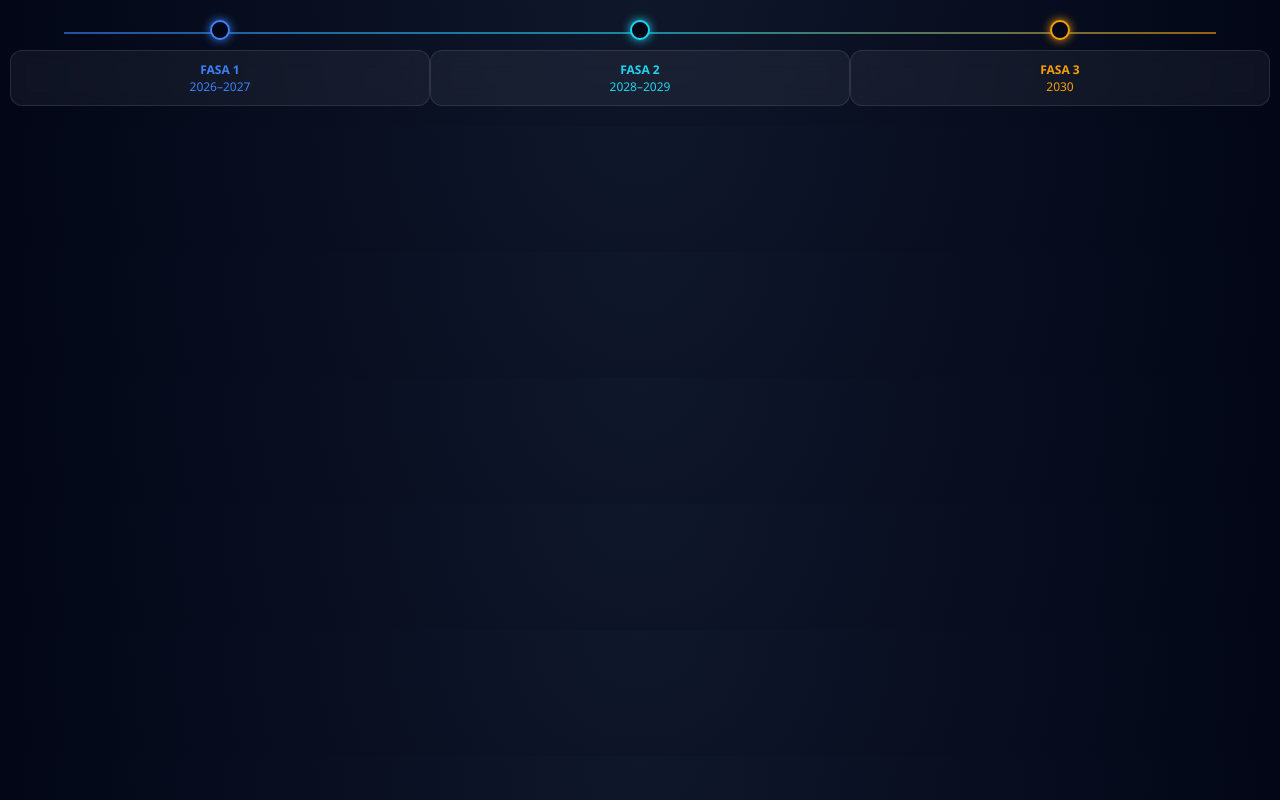
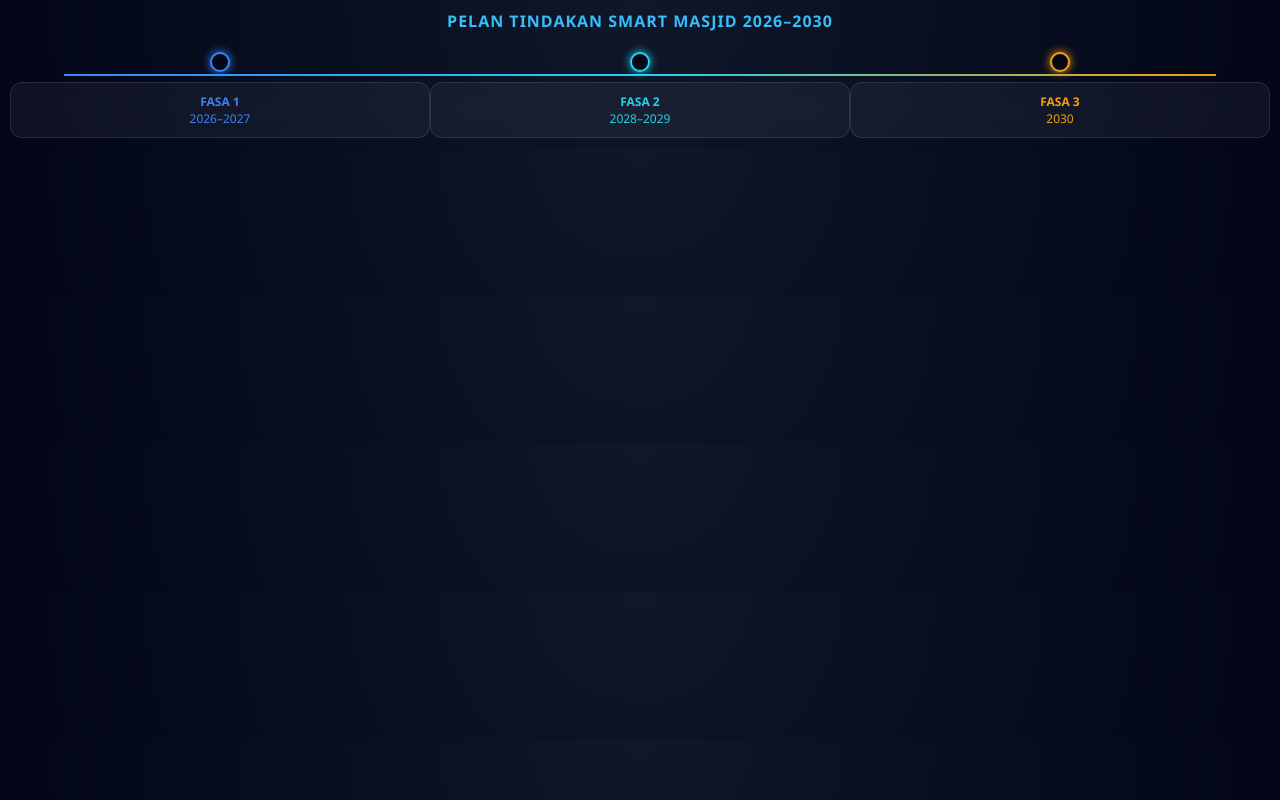
Before and after one commit to ira4982/HTMLtimeline, a plain HTML site: page index.html in a window 1280 px wide. Drawn offline with Linux system fonts and the light colour scheme.

Commit message:
Update index.html

```diff
--- a/index.html
+++ b/index.html
@@ -12,11 +12,21 @@ body {
     color: #e2e8f0;
 }
 
+/* TITLE */
+.title {
+    text-align: center;
+    font-weight: bold;
+    font-size: 16px;
+    padding: 10px;
+    letter-spacing: 1px;
+    color: #38bdf8;
+}
+
 /* Timeline */
 .timeline {
     display: flex;
     justify-content: space-between;
-    padding: 20px 10px;
+    padding: 10px;
     position: relative;
 }
 
@@ -28,7 +38,6 @@ body {
     right: 5%;
     height: 2px;
     background: linear-gradient(to right, #3b82f6, #22d3ee, #f59e0b);
-    opacity: 0.6;
 }
 
 /* Phase */
@@ -36,7 +45,6 @@ body {
     flex: 1;
     text-align: center;
     cursor: pointer;
-    position: relative;
 }
 
 .node {
@@ -63,7 +71,6 @@ body {
 
 .card:hover {
     transform: translateY(-3px);
-    box-shadow: 0 0 15px rgba(255,255,255,0.2);
 }
 
 /* Colors */
@@ -84,11 +91,11 @@ body {
     overflow-y: auto;
 }
 
-.active {
+.details.active {
     display: block;
 }
 
-/* Content Styling */
+/* Content */
 .section {
     margin-bottom: 10px;
 }
@@ -106,9 +113,19 @@ body {
 </style>
 
 <script>
-function showDetails(id) {
-    document.querySelectorAll('.details').forEach(el => el.classList.remove('active'));
-    document.getElementById(id).classList.add('active');
+let currentOpen = null;
+
+function toggleDetails(id) {
+    const el = document.getElementById(id);
+
+    if (currentOpen === id) {
+        el.classList.remove('active');
+        currentOpen = null;
+    } else {
+        document.querySelectorAll('.details').forEach(d => d.classList.remove('active'));
+        el.classList.add('active');
+        currentOpen = id;
+    }
 }
 </script>
 
@@ -116,24 +133,29 @@ function showDetails(id) {
 
 <body>
 
+<!-- TITLE -->
+<div class="title">
+PELAN TINDAKAN SMART MASJID 2026–2030
+</div>
+
 <!-- TIMELINE -->
 <div class="timeline">
 
-    <div class="phase phase1" onclick="showDetails('f1')">
+    <div class="phase phase1" onclick="toggleDetails('f1')">
         <div class="node"></div>
         <div class="card">
             <b>FASA 1</b><br>2026–2027
         </div>
     </div>
 
-    <div class="phase phase2" onclick="showDetails('f2')">
+    <div class="phase phase2" onclick="toggleDetails('f2')">
         <div class="node"></div>
         <div class="card">
             <b>FASA 2</b><br>2028–2029
         </div>
     </div>
 
-    <div class="phase phase3" onclick="showDetails('f3')">
+    <div class="phase phase3" onclick="toggleDetails('f3')">
         <div class="node"></div>
         <div class="card">
             <b>FASA 3</b><br>2030
@@ -149,28 +171,27 @@ function showDetails(id) {
 
 <div class="section">
 <div class="section-title">Prasarana Pintar</div>
-WiFi masjid, Paparan waktu solat digital, Sistem audio visual, CCTV, Paparan maklumat digital<br>
+WiFi masjid, Paparan waktu solat digital, Sistem audio visual, CCTV, Paparan maklumat digital
 <div class="agency">Agensi: JHEAT, SKMM, PBT, Penyedia Telekomunikasi</div>
 </div>
 
 <div class="section">
 <div class="section-title">Pengurusan Pintar</div>
-Rekod pentadbiran digital, Pangkalan data kariah, Hebahan digital, Sistem infak tanpa tunai<br>
+Rekod pentadbiran digital, Pangkalan data kariah, Hebahan digital, Sistem infak tanpa tunai
 <div class="agency">Agensi: JHEAT, Jawatankuasa Masjid, Penyedia ICT</div>
 </div>
 
 <div class="section">
 <div class="section-title">Persekitaran Pintar</div>
-Kemudahan asas, Pencahayaan, Parkir teratur, Laluan OKU<br>
+Kemudahan asas, Pencahayaan, Parkir teratur, Laluan OKU
 <div class="agency">Agensi: PBT, JKR, Komuniti Masjid</div>
 </div>
 
 <div class="section">
 <div class="section-title">Pengimarahan Pintar</div>
-Live streaming kuliah, Pembelajaran hibrid<br>
+Live streaming kuliah, Pembelajaran hibrid
 <div class="agency">Agensi: JHEAT, Jawatankuasa Masjid</div>
 </div>
-
 </div>
 
 <div id="f2" class="details">
@@ -178,28 +199,27 @@ Live streaming kuliah, Pembelajaran hibrid<br>
 
 <div class="section">
 <div class="section-title">Prasarana Pintar</div>
-Integrasi sistem teknologi, IoT lampu & penyaman udara, Kemudahan OKU & warga emas<br>
+Integrasi sistem teknologi, IoT lampu & penyaman udara, Kemudahan OKU & warga emas
 <div class="agency">Agensi: JHEAT, SKMM, PBT</div>
 </div>
 
 <div class="section">
 <div class="section-title">Pengurusan Pintar</div>
-Sistem pengurusan masjid digital, Integrasi data komuniti, Analisis kehadiran<br>
+Sistem pengurusan masjid digital, Integrasi data komuniti, Analisis kehadiran
 <div class="agency">Agensi: JHEAT, Penyedia ICT</div>
 </div>
 
 <div class="section">
 <div class="section-title">Persekitaran Pintar</div>
-Pengurusan sisa, Landskap hijau, Ruang komuniti<br>
+Pengurusan sisa, Landskap hijau, Ruang komuniti
 <div class="agency">Agensi: PBT, JKR</div>
 </div>
 
 <div class="section">
 <div class="section-title">Pengimarahan Pintar</div>
-Arkib digital kuliah, Platform komunikasi komuniti, Sistem sukarelawan digital<br>
+Arkib digital kuliah, Platform komunikasi komuniti, Sistem sukarelawan digital
 <div class="agency">Agensi: JHEAT, NGO</div>
 </div>
-
 </div>
 
 <div id="f3" class="details">
@@ -207,28 +227,27 @@ Arkib digital kuliah, Platform komunikasi komuniti, Sistem sukarelawan digital<b
 
 <div class="section">
 <div class="section-title">Prasarana Pintar</div>
-Tenaga solar, Sistem air cekap, Integrasi teknologi menyeluruh<br>
+Tenaga solar, Sistem air cekap, Integrasi teknologi menyeluruh
 <div class="agency">Agensi: JHEAT, TNB, PBT</div>
 </div>
 
 <div class="section">
 <div class="section-title">Pengurusan Pintar</div>
-Super Apps Smart Masjid (lokasi, aduan, maklum balas, rating)<br>
+Super Apps Smart Masjid
 <div class="agency">Agensi: JHEAT, Penyedia ICT</div>
 </div>
 
 <div class="section">
 <div class="section-title">Persekitaran Pintar</div>
-Low Carbon Mosque, Bahan binaan mesra alam<br>
+Low Carbon Mosque, Bahan binaan mesra alam
 <div class="agency">Agensi: PBT, JKR</div>
 </div>
 
 <div class="section">
 <div class="section-title">Pengimarahan Pintar</div>
-Aplikasi peringatan kuliah, Platform komuniti, Hebahan generasi muda<br>
+Aplikasi peringatan kuliah, Platform komuniti, Hebahan generasi muda
 <div class="agency">Agensi: JHEAT, NGO</div>
 </div>
-
 </div>
 
 </body>
```
